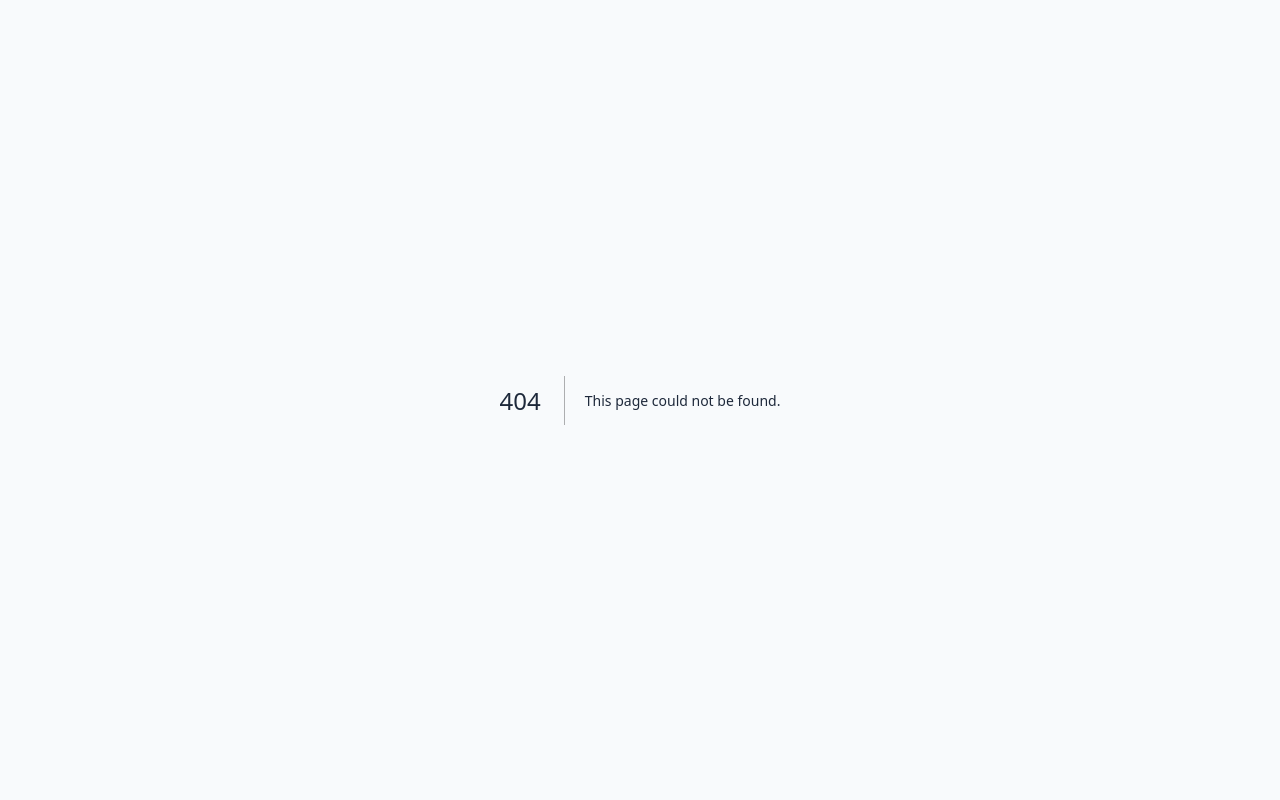
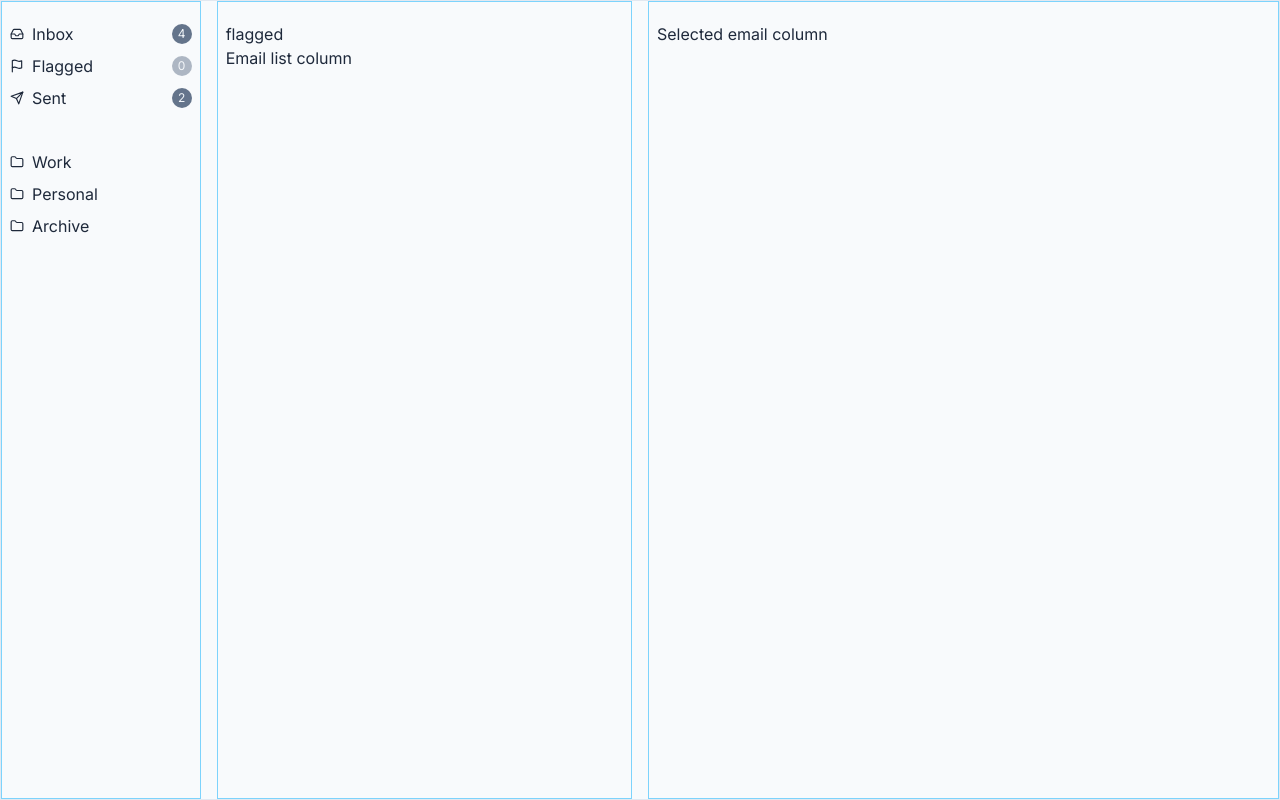
Before and after one commit to masiucd/Next-js-docker, a Next.js app: page /f/flagged in a window 1280 px wide. Before the commit this address had no page. Built offline with nearby package versions, Linux system fonts and the light colour scheme.

Commit message:
New impl

```diff
--- a/src/app/(main)/components/header.tsx
+++ /dev/null
@@ -1,10 +0,0 @@
-import ThemeToggle from "./theme-toggle";
-
-export default function Header() {
-  return (
-    <div>
-      Header
-      <ThemeToggle />
-    </div>
-  );
-}
--- a/src/app/(main)/components/inbox-item.tsx
+++ /dev/null
@@ -1,37 +0,0 @@
-"use client";
-
-import {format} from "date-fns";
-import Link from "next/link";
-import {useParams} from "next/navigation";
-
-import {type InboxItem} from "@/lib/data/inbox";
-import {cn} from "@/lib/utils/cn";
-
-type Props = {
-  item: InboxItem;
-};
-
-export default function InboxItem({item}: Props) {
-  let params = useParams();
-  return (
-    <li
-      className={cn(
-        "flex h-[7rem] flex-col hover:opacity-50 p-2 rounded-md",
-        params?.mail === item.label && "bg-gray-700/50 hover:opacity-95"
-      )}
-    >
-      <Link href={`/preview/${item.label}`}>
-        <div className="flex justify-between">
-          <strong className="font-bold">{item.title}</strong>
-          <span className="text-gray-300/70">
-            {format(item.date, "dd/MM/yyyy")}
-          </span>
-        </div>
-        <p className="font-semibold text-gray-50/90">{item.subject}</p>
-        <p className="line-clamp-2 overflow-hidden text-gray-300/70">
-          {item.content}
-        </p>
-      </Link>
-    </li>
-  );
-}
--- a/src/app/(main)/components/inbox.tsx
+++ /dev/null
@@ -1,20 +0,0 @@
-import {InboxItemsSchema} from "@/lib/data/inbox";
-import {sql} from "@/lib/db/clinet";
-
-import InboxItem from "./inbox-item";
-
-async function getMails() {
-  let rows = await sql`SELECT * FROM emails LIMIT 10`;
-  return InboxItemsSchema.parse(rows);
-}
-
-export default async function Inbox() {
-  let rows = await getMails();
-  return (
-    <ul className="flex flex-col gap-2 p-4">
-      {rows.map((item) => (
-        <InboxItem key={item.id} item={item} />
-      ))}
-    </ul>
-  );
-}
--- a/src/app/(main)/components/theme-toggle.tsx
+++ /dev/null
@@ -1,43 +0,0 @@
-"use client";
-
-import {useTheme} from "next-themes";
-
-import {cn} from "@/lib/utils/cn";
-
-export default function ThemeToggle() {
-  let {theme, setTheme} = useTheme();
-  console.log("theme", theme);
-
-  return (
-    <div className="flex gap-10">
-      <button
-        className={cn("bg-gray-50", theme === "light" && "bg-red-200")}
-        onClick={() => {
-          setTheme("light");
-        }}
-      >
-        Light
-      </button>
-      <button
-        className={cn(
-          "bg-gray-50",
-
-          theme === "dark" && "bg-red-200"
-        )}
-        onClick={() => {
-          setTheme("dark");
-        }}
-      >
-        Dark
-      </button>
-      <button
-        className={cn("bg-gray-50", theme === "system" && "bg-red-100")}
-        onClick={() => {
-          setTheme("system");
-        }}
-      >
-        System
-      </button>
-    </div>
-  );
-}
--- a/src/app/(main)/page.tsx
+++ /dev/null
@@ -1,7 +0,0 @@
-export default async function Home() {
-  return (
-    <>
-      <p>hello</p>
-    </>
-  );
-}
--- a/src/app/(main)/preview/[label]/page.tsx
+++ /dev/null
@@ -1,34 +0,0 @@
-import {format} from "date-fns";
-
-import {InboxItemSchema} from "@/lib/data/inbox";
-import {sql} from "@/lib/db/clinet";
-
-async function getEmailByLabel(label: string) {
-  let rows = await sql`SELECT * FROM emails WHERE label = ${label}`;
-  return InboxItemSchema.parse(rows[0]);
-}
-
-export default async function Mail({params}: {params: {label: string}}) {
-  let {label} = params;
-  let item = await getEmailByLabel(label);
-  if (!item) {
-    return <div>Mail not found</div>;
-  }
-  return (
-    <div className="flex w-full flex-col items-center border">
-      <div className="flex w-full flex-col border px-2 py-4">
-        <div className="flex gap-5">
-          <p>{item.title}</p>
-          <p>{format(item.date, "dd/MM/yyyy")}</p>
-        </div>
-        <p>{item.subject}</p>
-        <p>
-          <strong>{item.label}</strong>
-        </p>
-      </div>
-      <article className="prose prose-stone p-2 dark:prose-invert">
-        <p>{item.content}</p>
-      </article>
-    </div>
-  );
-}
--- a/src/app/(main)/preview/page.tsx
+++ /dev/null
@@ -1,5 +0,0 @@
-import React from "react";
-
-export default function Page() {
-  return <div>Empty</div>;
-}
--- /dev/null
+++ b/src/app/f/[name]/layout.tsx
@@ -0,0 +1,11 @@
+import {type PropsWithChildren} from "react";
+
+export default function Layout({
+  children,
+  params,
+}: PropsWithChildren<{
+  params: {[key: string]: string};
+}>) {
+  console.log("params", params);
+  return <main className="flex min-h-[100dvh] flex-col">{children}</main>;
+}
--- a/src/app/(main)/layout.tsx
+++ b/src/app/f/[name]/page.tsx
@@ -1,20 +1,23 @@
 import Link from "next/link";
-import {type PropsWithChildren} from "react";
 
 import {Icons} from "@/lib/components/icons";
 
-import Inbox from "./components/inbox";
-
-export default function Layout({children}: PropsWithChildren) {
+export default function EmailPage({
+  params,
+  searchParams,
+}: {
+  params: {name: string};
+  searchParams: {[key: string]: string};
+}) {
   return (
-    <main className="flex min-h-[100dvh] border">
-      <aside className="flex basis-[20vw] flex-col gap-10 border border-red-300 py-10 pl-3 pr-10 ">
+    <div className="grid flex-1  grid-cols-12 gap-4 border">
+      <div className="col-span-2 border border-primary-300 px-2 py-5">
         {/* actions */}
-        <ul className="flex flex-col gap-2">
+        <ul className="mb-10 flex flex-col gap-2">
           <li className="capitalize">
             <Link
-              href="/inbox"
-              className="flex items-center justify-between gap-2"
+              href="/f/inbox"
+              className="flex items-center justify-between gap-2 hover:text-primary-200 "
             >
               <div className="flex items-center gap-2">
                 <Icons.Inbox size={14} /> <span>Inbox</span>
@@ -26,8 +29,8 @@ export default function Layout({children}: PropsWithChildren) {
           </li>
           <li className=" capitalize">
             <Link
-              href="/flagged"
-              className="flex items-center justify-between gap-2"
+              href="/f/flagged"
+              className="flex items-center justify-between gap-2 hover:text-primary-200"
             >
               <div className="flex items-center gap-2">
                 <Icons.Flag size={14} /> <span>Flagged</span>
@@ -40,8 +43,8 @@ export default function Layout({children}: PropsWithChildren) {
 
           <li className=" capitalize">
             <Link
-              href="/sent"
-              className="flex items-center justify-between gap-2"
+              href="/f/sent"
+              className="flex items-center justify-between gap-2 hover:text-primary-200"
             >
               <div className="flex items-center gap-2">
                 <Icons.Send size={14} /> <span>Sent</span>
@@ -65,13 +68,14 @@ export default function Layout({children}: PropsWithChildren) {
             <Icons.Folder size={14} /> <span>archive</span>
           </li>
         </ul>
-      </aside>
-      <section className=" basis-[30vw] border border-red-300 py-5">
-        <Inbox />
-      </section>
-      <section className="flex basis-[50vw] border border-red-300">
-        {children}
-      </section>
-    </main>
+      </div>
+      <div className="col-span-4 border border-primary-300 px-2 py-5">
+        <p>{params.name}</p>
+        Email list column
+      </div>
+      <div className="col-span-6 border border-primary-300 px-2 py-5">
+        Selected email column
+      </div>
+    </div>
   );
 }
--- /dev/null
+++ b/src/app/page.tsx
@@ -0,0 +1,19 @@
+import Link from "next/link";
+import React from "react";
+
+export default function StartPage() {
+  return (
+    <div>
+      <h1>Email client app</h1>
+      <p>This is an email client app, you can send and receive emails.</p>
+
+      <p>Enter the email app to start viewing the emails.</p>
+
+      <Link href="/f/inbox">
+        <span className="text-primary-400 hover:underline">
+          Enter the email app
+        </span>
+      </Link>
+    </div>
+  );
+}
```
